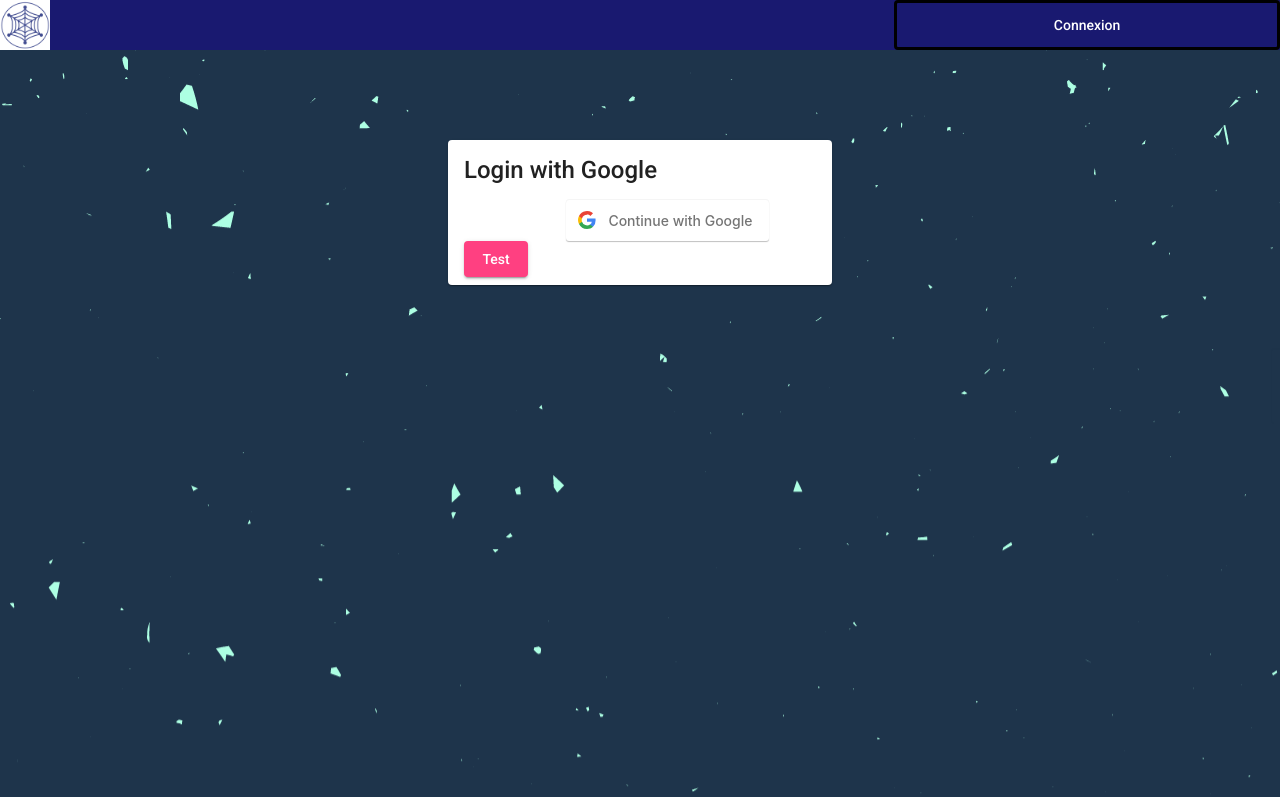
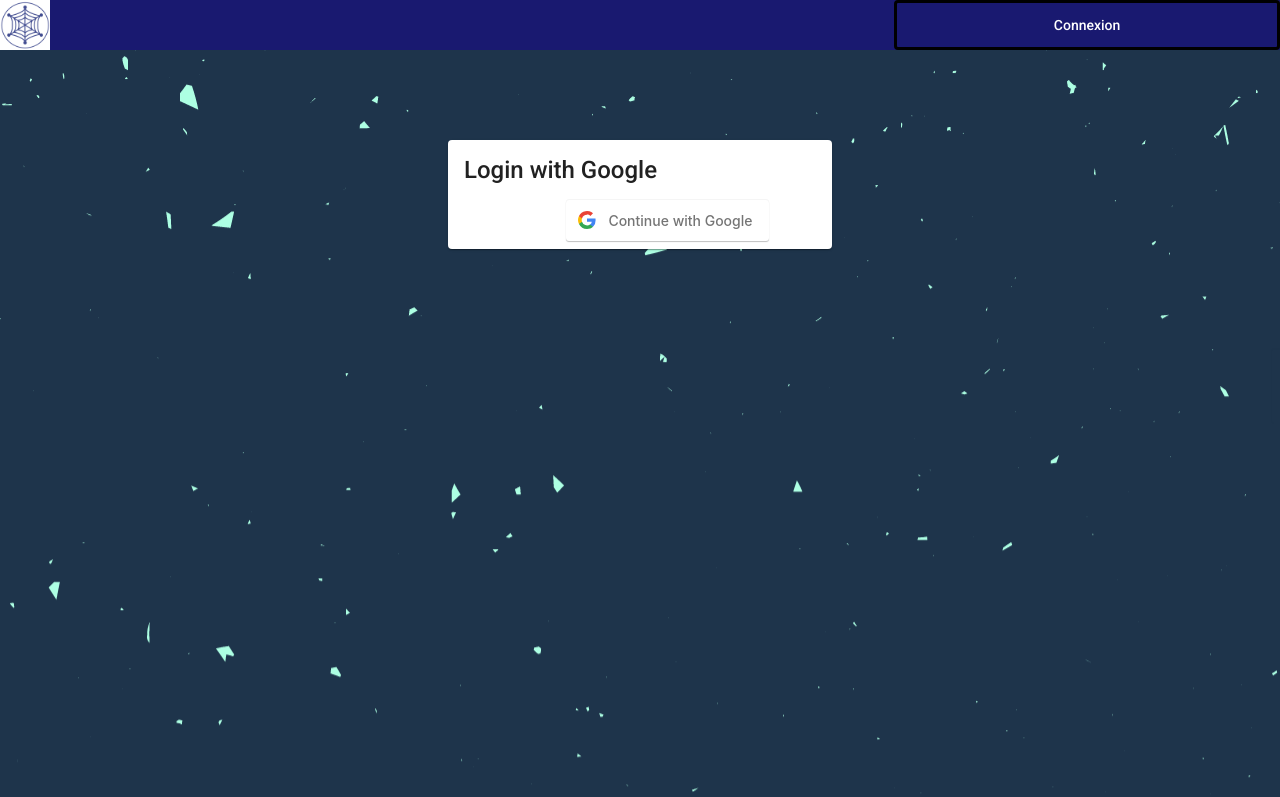
Before and after one commit to SonTonyD/Pmanager-App-Heroku, an Angular app: page /signIn in a window 1280 px wide. Shown: the top 797 px of the page. Built offline with nearby package versions, Linux system fonts and the light colour scheme.

Commit message:
suppr bouton inutile et bug

```diff
--- a/src/app/app-routing.module.ts
+++ b/src/app/app-routing.module.ts
@@ -8,13 +8,14 @@ import { UserFileComponent } from './user-file/user-file.component';
 import { RegisterComponent } from './register/register.component';
 import { ProfileComponent } from './home-page/profile/profile.component';
 import { ViewAllFilesComponent } from './view-all-files/view-all-files.component';
+import { ContentMyPageComponent } from './home-page/content-mypage/content-mypage.component';
 
 const routes : Routes = [
   { path: 'functionality', component: HomeComponent},
   { path: 'signIn', component: SignInComponent},
   { path: 'functionality/user-file', component: ViewAllFilesComponent},
   { path: 'register', component: RegisterComponent},
-  { path: 'profile', component: ProfileComponent},
+  { path: 'profile', component: ContentMyPageComponent},
   { path: '', component: HomePageComponent}
 
 ]
--- a/src/app/home-page/content-mypage/content-mypage.component.html
+++ b/src/app/home-page/content-mypage/content-mypage.component.html
@@ -21,6 +21,8 @@
             <td class="basicinfo"> {{userInfo.id}} </td>
         </tr>
     </table>
+
+    <!--
     <h2> My Team </h2>
     <table mat-table [dataSource]="teamData" >
         <ng-container matColumnDef="code">
@@ -37,5 +39,6 @@
         <tr mat-row *matRowDef="let row; columns: displayedColumns;"></tr>
 
     </table>
+    -->
 
 </div>
--- a/src/app/sign-in/sign-in.component.html
+++ b/src/app/sign-in/sign-in.component.html
@@ -62,7 +62,6 @@
             <button class="button" class="login-with-google-btn" #loginRef >
                 Continue with Google
             </button>
-            <button mat-raised-button color="accent" class="validation" (click)="testBD()" >Test</button>
         </mat-card-actions>
     </mat-card>
 </div>
```
